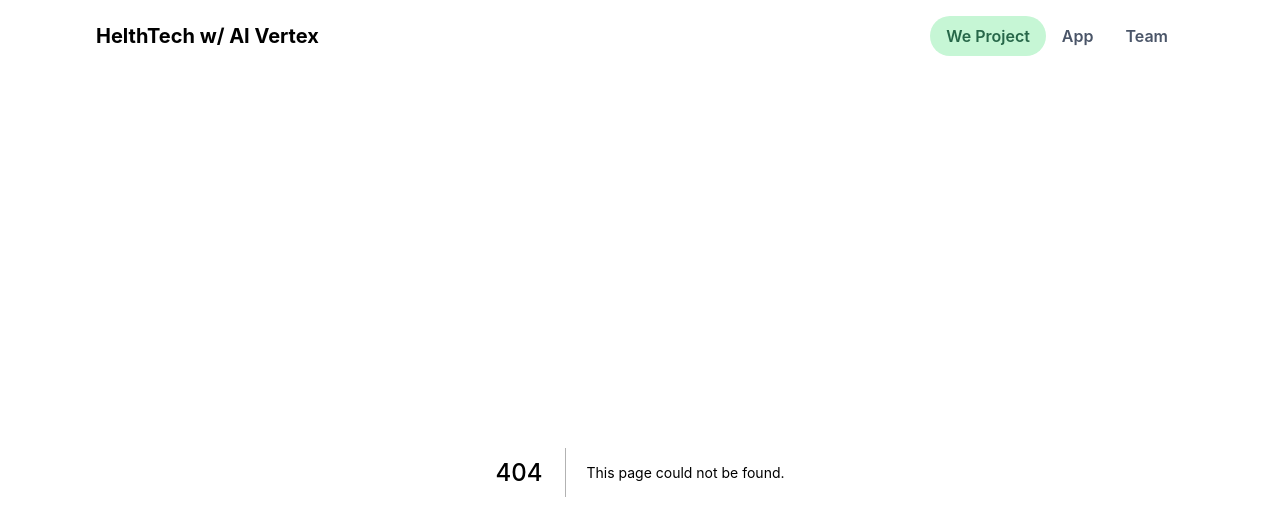
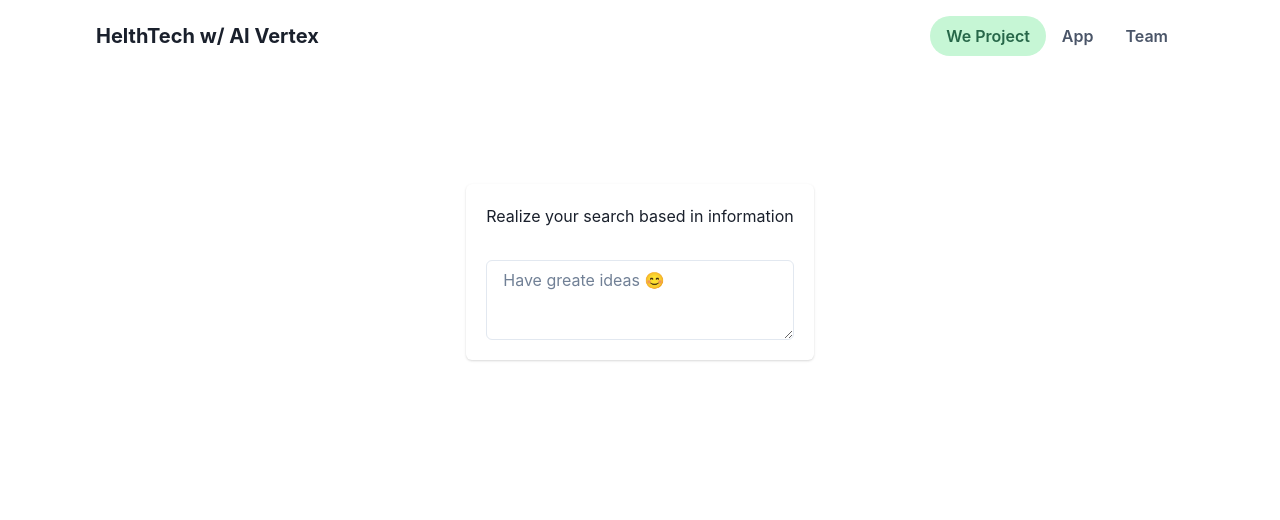
Before and after one commit to vitord3v/HelthTech-w-vertexAPI, a Next.js app: page /App in a window 1280 px wide. Before the commit this address had no page. Shown: the top 520 px of the page. Built offline with nearby package versions, Linux system fonts and the light colour scheme.

Commit message:
[feat] create App page

```diff
--- /dev/null
+++ b/pages/App.jsx
@@ -0,0 +1,17 @@
+import { Card, CardHeader, CardBody, CardFooter, Textarea, Text, Box } from '@chakra-ui/react'
+
+
+const App = () => {
+    return (
+        <Box  mt='7rem' display='flex' alignItems='center' justifyContent='center'>
+            <Card maxW='500px' align={'center'} >
+                <CardHeader>
+                    <Text>Realize your search based in information</Text>
+                    <Textarea mt='2rem' placeholder='Have greate ideas 😊'/>
+                </CardHeader>
+            </Card>
+        </Box>
+    )
+}
+
+export default App;
```
